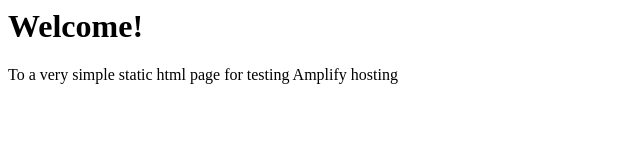
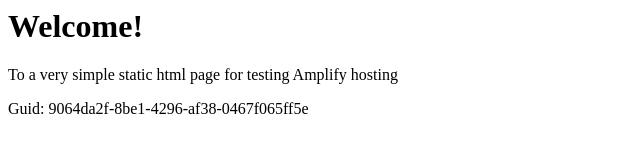
Before and after one commit to aws-aemilia-icn/Github-PR-Commit-Integration-Test-DoNotTouch-v1-preprod-ap-northeast-2, a website: page src/index.html in a window 1280 px wide. Shown: the whole page, without its empty margins (0-640 px from the left). Drawn offline with Linux system fonts and the light colour scheme.

Commit message:
commit from integ tests

```diff
--- a/src/index.html
+++ b/src/index.html
@@ -1,3 +1,5 @@
+
+
 <html lang="en">
 
 <head>
@@ -10,6 +12,6 @@
 <body>
     <h1>Welcome!</h1>
     <p>To a very simple static html page for testing Amplify hosting</p>
-</body>
+    <p>Guid: 9064da2f-8be1-4296-af38-0467f065ff5e</p></body>
 
 </html>
```
